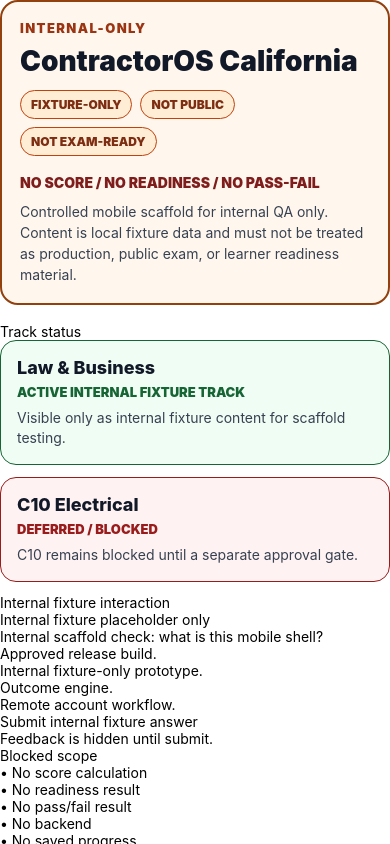
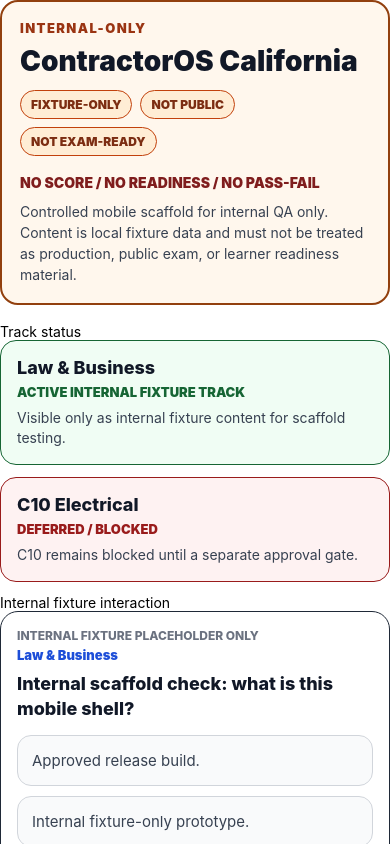
Before and after one commit to Zest-LeadGen/contractoros-california, a React Native app in the folder apps/mobile/: screen / in a window 390 px wide. Shown: the top 844 px of the page. Built offline with nearby package versions, Linux system fonts and the light colour scheme.

Commit message:
Harden Phase 4E question card UX

```diff
--- a/apps/mobile/src/components/QuestionCard.js
+++ b/apps/mobile/src/components/QuestionCard.js
@@ -1,5 +1,5 @@
 import { useState } from 'react';
-import { Pressable, Text, View } from 'react-native';
+import { Pressable, StyleSheet, Text, View } from 'react-native';
 
 export default function QuestionCard(props) {
   const item = props.item;
@@ -7,27 +7,178 @@ export default function QuestionCard(props) {
   const [submitted, setSubmitted] = useState(false);
   const selectedChoice = item.choices.find((choice) => choice.id === selectedChoiceId);
 
+  function resetLocalSelection() {
+    setSelectedChoiceId(null);
+    setSubmitted(false);
+  }
+
   return (
-    <View>
-      <Text>{item.label}</Text>
-      <Text>{item.prompt}</Text>
-      {item.choices.map((choice) => (
-        <Pressable key={choice.id} disabled={submitted} onPress={() => setSelectedChoiceId(choice.id)}>
-          <Text>{selectedChoiceId === choice.id ? '✓ ' : ''}{choice.text}</Text>
-        </Pressable>
-      ))}
-      <Pressable disabled={!selectedChoiceId || submitted} onPress={() => setSubmitted(true)}>
-        <Text>Submit internal fixture answer</Text>
+    <View style={styles.card}>
+      <Text style={styles.kicker}>{item.label}</Text>
+      <Text style={styles.track}>{item.track}</Text>
+      <Text style={styles.prompt}>{item.prompt}</Text>
+
+      {item.choices.map((choice) => {
+        const selected = selectedChoiceId === choice.id;
+        return (
+          <Pressable
+            key={choice.id}
+            disabled={submitted}
+            onPress={() => setSelectedChoiceId(choice.id)}
+            style={({ pressed }) => [
+              styles.choice,
+              selected && styles.selectedChoice,
+              submitted && styles.disabledChoice,
+              pressed && !submitted && styles.pressedChoice
+            ]}
+          >
+            <Text style={[styles.choiceText, selected && styles.selectedChoiceText]}>
+              {selected ? '✓ ' : ''}{choice.text}
+            </Text>
+          </Pressable>
+        );
+      })}
+
+      <Pressable
+        disabled={!selectedChoiceId || submitted}
+        onPress={() => setSubmitted(true)}
+        style={[styles.submitButton, (!selectedChoiceId || submitted) && styles.submitButtonDisabled]}
+      >
+        <Text style={styles.submitText}>Submit internal fixture answer</Text>
       </Pressable>
+
       {submitted ? (
-        <View>
-          <Text>Selected: {selectedChoice?.text}</Text>
-          <Text>{item.feedback}</Text>
-          <Text>No outcome calculation, persistence, telemetry, or remote call was produced.</Text>
+        <View style={styles.feedbackBox}>
+          <Text style={styles.feedbackTitle}>Feedback unlocked after submit</Text>
+          <Text style={styles.feedbackBody}>Selected: {selectedChoice?.text}</Text>
+          <Text style={styles.feedbackBody}>{item.feedback}</Text>
+          <Text style={styles.noOutcome}>No outcome calculation, persistence, telemetry, or remote call was produced.</Text>
+          <Pressable onPress={resetLocalSelection} style={styles.resetButton}>
+            <Text style={styles.resetText}>Reset local fixture interaction</Text>
+          </Pressable>
         </View>
       ) : (
-        <Text>Feedback is hidden until submit.</Text>
+        <Text style={styles.helperText}>Choose one local fixture answer. Feedback remains hidden until submit.</Text>
       )}
     </View>
   );
 }
+
+const styles = StyleSheet.create({
+  card: {
+    borderWidth: 1,
+    borderColor: '#1f2937',
+    backgroundColor: '#ffffff',
+    borderRadius: 18,
+    padding: 16,
+    marginBottom: 16
+  },
+  kicker: {
+    color: '#6b7280',
+    fontSize: 12,
+    fontWeight: '800',
+    textTransform: 'uppercase',
+    marginBottom: 4
+  },
+  track: {
+    color: '#1d4ed8',
+    fontSize: 13,
+    fontWeight: '900',
+    marginBottom: 8
+  },
+  prompt: {
+    color: '#111827',
+    fontSize: 18,
+    fontWeight: '800',
+    lineHeight: 25,
+    marginBottom: 14
+  },
+  choice: {
+    borderWidth: 1,
+    borderColor: '#d1d5db',
+    backgroundColor: '#f9fafb',
+    borderRadius: 14,
+    padding: 14,
+    marginBottom: 10
+  },
+  selectedChoice: {
+    borderColor: '#1d4ed8',
+    backgroundColor: '#dbeafe'
+  },
+  disabledChoice: {
+    opacity: 0.75
+  },
+  pressedChoice: {
+    borderColor: '#2563eb'
+  },
+  choiceText: {
+    color: '#374151',
+    fontSize: 15,
+    lineHeight: 21
+  },
+  selectedChoiceText: {
+    color: '#1e3a8a',
+    fontWeight: '800'
+  },
+  submitButton: {
+    backgroundColor: '#111827',
+    borderRadius: 14,
+    padding: 14,
+    alignItems: 'center',
+    marginTop: 4
+  },
+  submitButtonDisabled: {
+    backgroundColor: '#9ca3af'
+  },
+  submitText: {
+    color: '#ffffff',
+    fontWeight: '900',
+    fontSize: 14
+  },
+  helperText: {
+    color: '#6b7280',
+    fontSize: 13,
+    lineHeight: 19,
+    marginTop: 10
+  },
+  feedbackBox: {
+    borderWidth: 1,
+    borderColor: '#166534',
+    backgroundColor: '#f0fdf4',
+    borderRadius: 14,
+    padding: 14,
+    marginTop: 12
+  },
+  feedbackTitle: {
+    color: '#166534',
+    fontSize: 14,
+    fontWeight: '900',
+    marginBottom: 8
+  },
+  feedbackBody: {
+    color: '#14532d',
+    fontSize: 14,
+    lineHeight: 20,
+    marginBottom: 6
+  },
+  noOutcome: {
+    color: '#7f1d1d',
+    fontSize: 13,
+    fontWeight: '800',
+    lineHeight: 19,
+    marginTop: 4
+  },
+  resetButton: {
+    borderWidth: 1,
+    borderColor: '#166534',
+    borderRadius: 12,
+    padding: 12,
+    alignItems: 'center',
+    marginTop: 12
+  },
+  resetText: {
+    color: '#166534',
+    fontSize: 13,
+    fontWeight: '900'
+  }
+});
```
